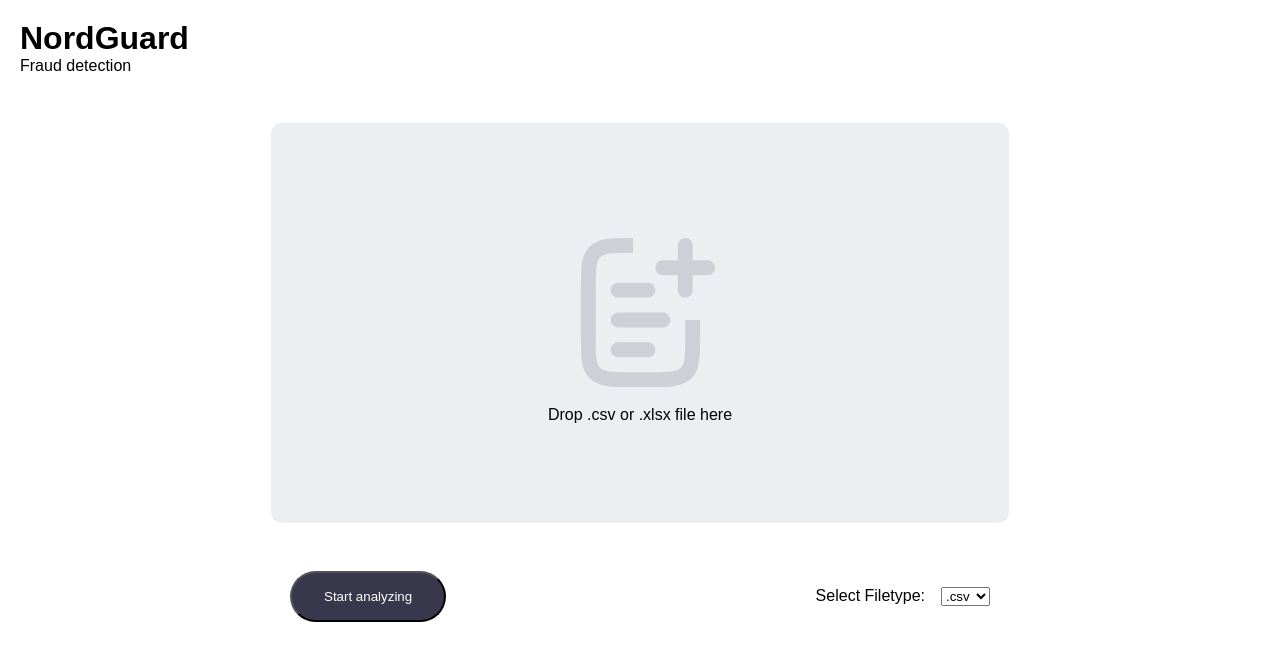
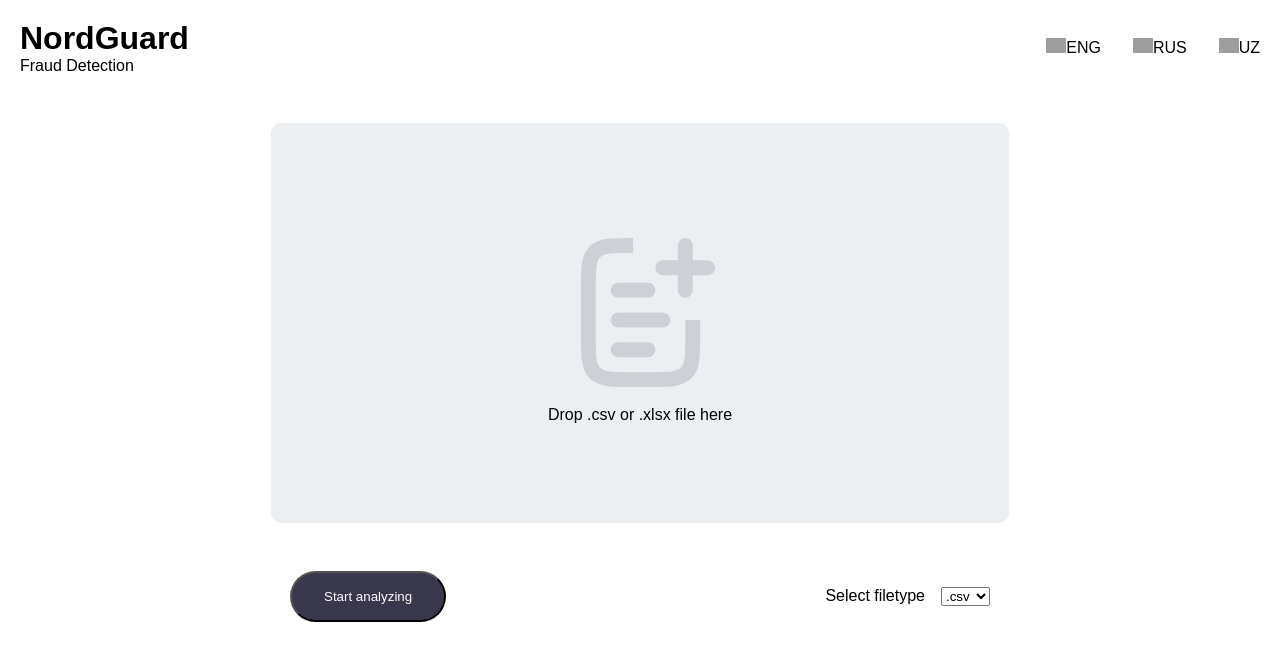
Before and after one commit to mirzoyoqubcode/NordGuard, a React (Vite) app in the folder NordGuard/: page / in a window 1280 px wide. Shown: the top 660 px of the page. Built offline with nearby package versions, Linux system fonts and the light colour scheme; grey boxes are pictures that could not be loaded; a web font is replaced by a local one.

Commit message:
added changes from another branch

```diff
--- a/NordGuard/src/components/Main/Main.jsx
+++ b/NordGuard/src/components/Main/Main.jsx
@@ -13,6 +13,7 @@ const Main = ({ type, color }) => {
   const [isModalOpen, setModalOpen] = useState(false);
   const [selectedFile, setSelectedFile] = useState(null);
 
+  const { t, i18n } = useTranslation();
   const onDrop = useCallback((acceptedFiles) => {
     // Check if any files were dropped
     if (acceptedFiles.length > 0) {
@@ -191,20 +192,63 @@ const Main = ({ type, color }) => {
     return jsonData;
   };
 
-    const {getRootProps, getInputProps, isDragActive} = useDropzone({
+  const { getRootProps, getInputProps, isDragActive } = useDropzone({
     onDrop,
-    })
+  });
 
   return (
     <div className={styles.main}>
       <div className={styles.title}>
+        <div className={styles.navbar}>
+          <div>
             <h1>NordGuard</h1>
-                <p>Fraud detection</p>
+            <p>{t("frauddetect")}</p>
+          </div>
+          <div className={styles.lang}>
+            <p
+              onClick={() => i18n.changeLanguage("en")}
+              className={styles.language}
+            >
+              {" "}
+              <img
+                src="https://flagcdn.com/w20/us.png"
+                srcset="https://flagcdn.com/w40/us.png 2x"
+                width="20"
+                alt="United States"
+              />
+              ENG
+            </p>
+            <p
+              onClick={() => i18n.changeLanguage("ru")}
+              className={styles.language}
+            >
+              <img
+                src="https://flagcdn.com/w20/ru.png"
+                srcset="https://flagcdn.com/w40/ru.png 2x"
+                width="20"
+                alt="Russia"
+              />
+              RUS
+            </p>
+            <p
+              onClick={() => i18n.changeLanguage("uz")}
+              className={styles.language}
+            >
+              <img
+                src="https://flagcdn.com/w20/uz.png"
+                srcset="https://flagcdn.com/w40/uz.png 2x"
+                width="20"
+                alt="Germany"
+              />
+              UZ
+            </p>
+          </div>
+        </div>
         <div className={styles.wrapper_drag_drop}>
           <div className={styles.drag_drop} {...getRootProps()}>
             <input {...getInputProps()} />
             {isDragActive ? (
-                            <p>Drop the files here ...</p>
+              <p>{t("drop")}</p>
             ) : (
               <p>
                 <svg
@@ -250,7 +294,7 @@ const Main = ({ type, color }) => {
                     strokeLinecap="round"
                   />
                 </svg>
-                                <p>Drop .csv or .xlsx file here</p>
+                <p>{t("drop")}</p>
               </p>
             )}
           </div>
@@ -260,7 +304,7 @@ const Main = ({ type, color }) => {
               onClick={sendFileToBackend}
               disabled={isLoading}
             >
-                            Start analyzing
+              {t("start")}
             </button>
             {isModalOpen && (
               <Modal onClose={() => setModalOpen(false)}>
@@ -287,7 +331,7 @@ const Main = ({ type, color }) => {
               </Modal>
             )}
             <div className={styles.select_type}>
-                            <p>Select Filetype:</p>
+              <p>{t("select")}</p>
               <select>
                 <option value=".csv">.csv</option>
                 <option value=".xlsx">.xlsx</option>
--- a/NordGuard/src/components/Main/Main.module.scss
+++ b/NordGuard/src/components/Main/Main.module.scss
@@ -1,5 +1,10 @@
 .main {
   background-color: #fff;
+  .navbar {
+    display: flex;
+    align-items: center;
+    justify-content: center;
+  }
   .lang {
     display: flex;
     align-items: center;
```
Lines whose indentation alone changed are shown as unchanged.
